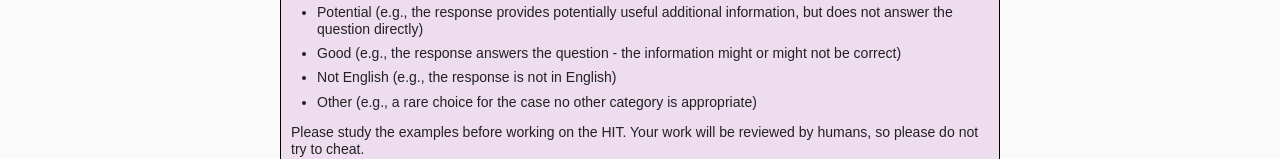
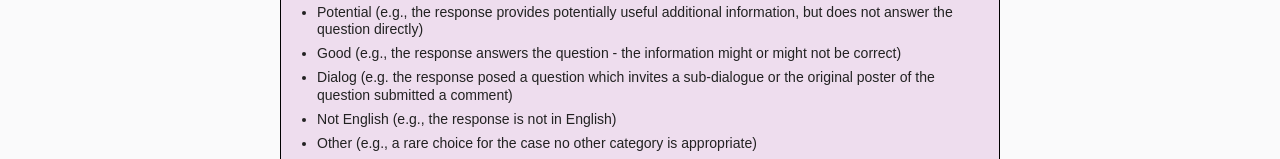
Before and after one commit to sillymino/QL, a plain HTML site: page index.html in a window 1280 px wide. Shown: the part 216-375 px from the top of the page. Drawn offline with Linux system fonts and the light colour scheme; no server answers.

Commit message:
forgot Dialog in instructions

```diff
--- a/index.html
+++ b/index.html
@@ -63,6 +63,7 @@
 	<li>Bad (e.g., the response does not answer the question)</li>
 	<li>Potential (e.g., the response provides potentially useful additional information, but does not answer the question directly)</li>
     <li>Good (e.g., the response answers the question - the information might or might not be correct)</li>
+    <li>Dialog (e.g. the response posed a question which invites a sub-dialogue or the original poster of the question submitted a comment)
     <li>Not English (e.g., the response is not in English)</li>
     <li>Other (e.g., a rare choice for the case no other category is appropriate)</li>
 </ul>
```
